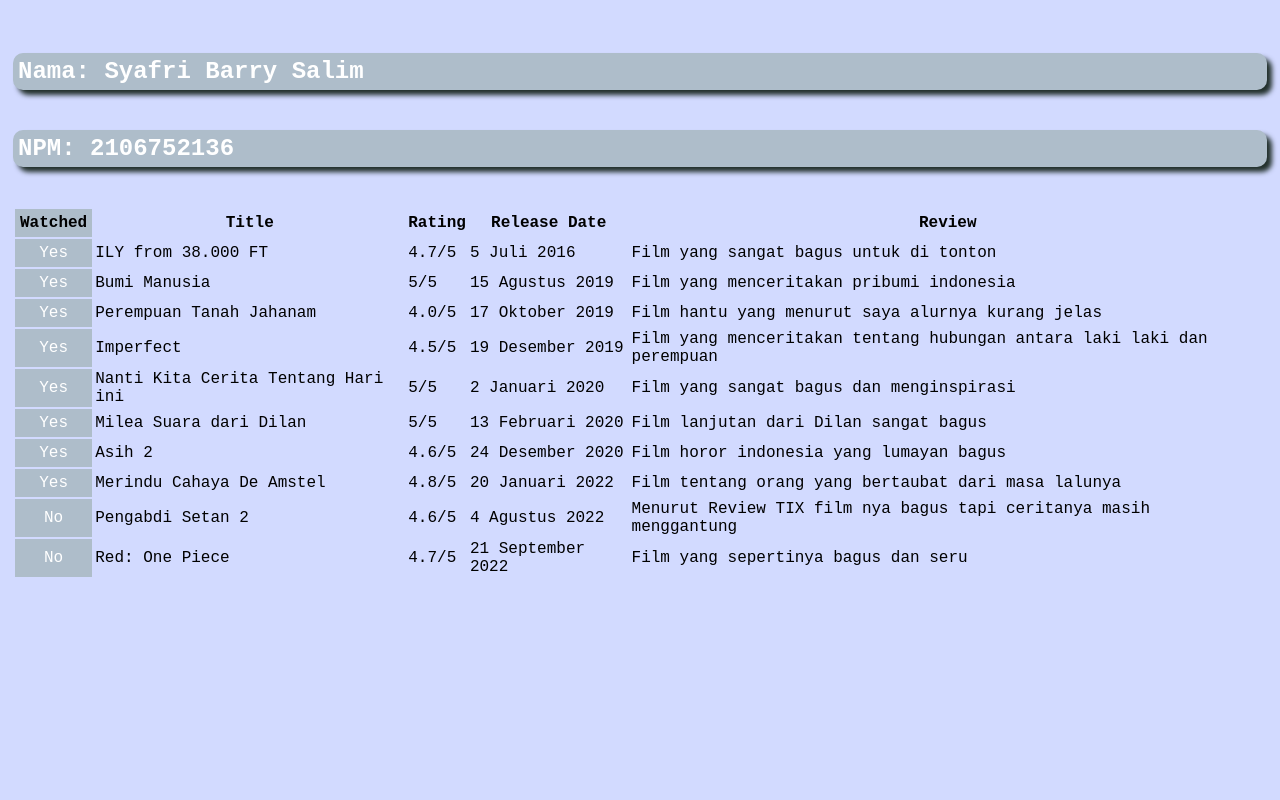
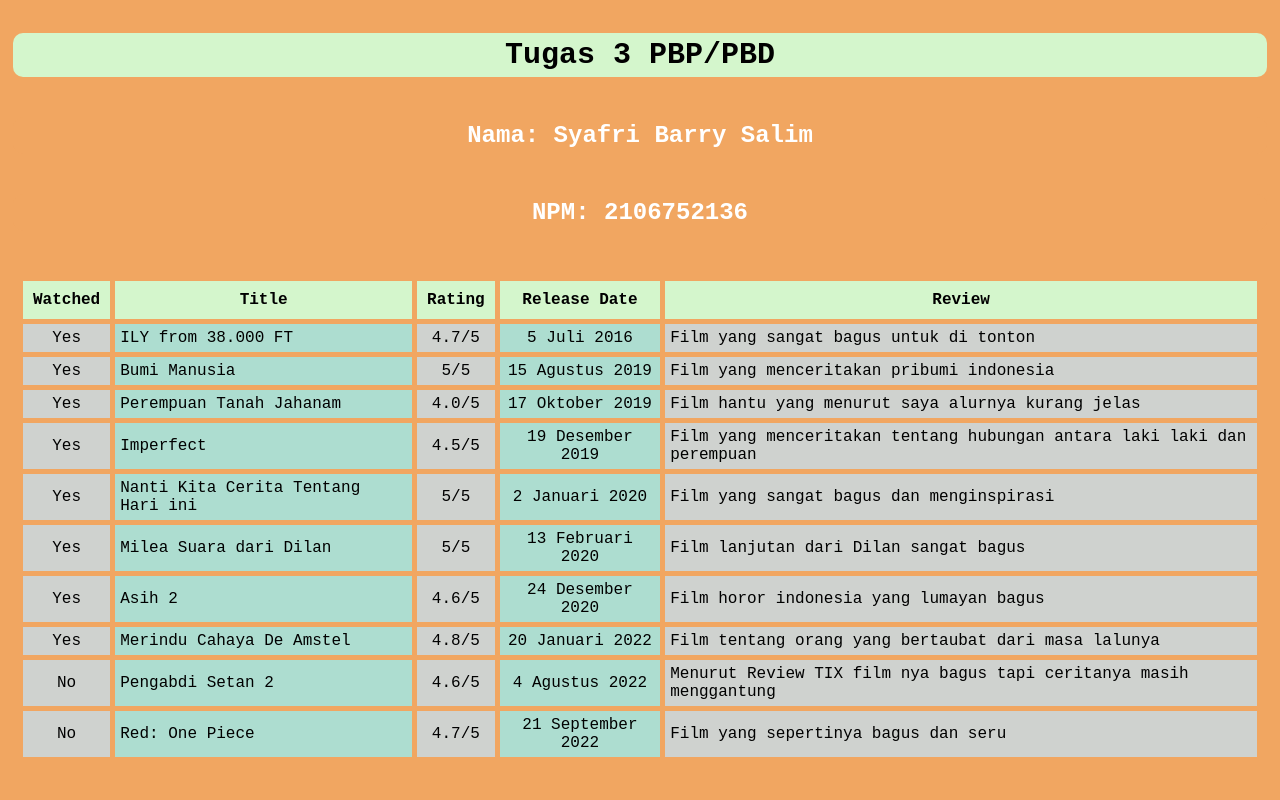
Before and after one commit to SyafriBarry/Tugas2PBP, a Django app: page /mywatchlist/html/ in a window 1280 px wide. Run offline with Django 4.2, Linux system fonts and the light colour scheme; data comes from the database, SQL or seed files in the repository.

Commit message:
bismillah selesai

```diff
--- a/mywatchlist/templates/mywatchlist.html
+++ b/mywatchlist/templates/mywatchlist.html
@@ -2,27 +2,39 @@
 
 {% block content %}
 
-<body style = "font-family:'Courier New'; padding: 5px; background-color: #D2DAFF; color: rgb(0, 0, 0);">
-   <h5 style = "text-align:left;font-size: 24px; background-color: #AEBDCA; border-radius: 10px 10px 10px 10px; color: rgb(255, 255, 255); padding: 5px; box-shadow: 5px 5px 5px #22302c;">Nama: {{nama}}</h5>
-   <h5 style = "text-align:left;font-size: 24px; background-color: #AEBDCA; border-radius: 10px 10px 10px 10px; color: rgb(255, 255, 255); padding: 5px; box-shadow: 5px 5px 5px #22302c;">NPM: {{NPM}} </h5>
+<body style = "font-family:'Courier New'; padding: 5px; background-color: #F1A661; color: rgb(0, 0, 0);">
+    <h1 style = "text-align:center;font-size: 30px; background-color: #D4F6CC; border-radius: 10px 10px 10px 10px; color: rgb(0, 0, 0); padding: 5px;"> Tugas 3 PBP/PBD</h1>
+   <h5 style = "text-align:center;font-size: 24px; background-color: #F1A661; border-radius: 10px 10px 10px 10px; color: rgb(255, 255, 255); padding: 5px;">Nama: {{nama}}</h5>
+   <h5 style = "text-align:center;font-size: 24px; background-color: #F1A661; border-radius: 10px 10px 10px 10px; color: rgb(255, 255, 255); padding: 5px;">NPM: {{NPM}} </h5>
 
 
-<table>
+   <style>
+    table, th, td {
+
+      padding: 5px;
+    }
+    table {
+      border-spacing: 5px;
+    }
+    </style>
+
+
+<table style="width:100%">
     <tr>
-    <th style = "text-align: center; background-color: #AEBDCA; color: rgb(0, 0, 0); padding: 5px; ">Watched</th>
-    <th>Title</th>
-    <th>Rating</th>
-    <th>Release Date</th>
-    <th>Review</th>
+    <th style = "text-align: center; background-color: #D4F6CC; color: rgb(0, 0, 0); padding: 10px; ">Watched</th>
+    <th style = "text-align: center; background-color: #D4F6CC; color: rgb(0, 0, 0); padding: 10px; ">Title</th>
+    <th style = "text-align: center; background-color: #D4F6CC; color: rgb(0, 0, 0); padding: 10px; ">Rating</th>
+    <th style = "text-align: center; background-color: #D4F6CC; color: rgb(0, 0, 0); padding: 10px; ">Release Date</th>
+    <th style = "text-align: center; background-color: #D4F6CC; color: rgb(0, 0, 0); padding: 10px; ">Review</th>
     </tr>
 
     {% for film in list_film %}
     <tr>
-        <td style = "text-align: center; background-color: #AEBDCA; color: rgb(255, 255, 255); padding: 5px; " >{{film.watched}}</td>
-        <td>{{film.title}}</td>
-        <td>{{film.rating}}</td>
-        <td>{{film.release_date}}</td>
-        <td>{{film.review}}</td>
+        <td style = "text-align: center; background-color: #CFD2CF; color: rgb(0, 0, 0); padding: 5px;">{{film.watched}}</td>
+        <td style = "text-align: left; background-color: #ADDDD0; color: rgb(0, 0, 0); padding: 5px;">{{film.title}}</td>
+        <td style = "text-align: center; background-color: #CFD2CF; color: rgb(0, 0, 0); padding: 5px; ">{{film.rating}}</td>
+        <td style = "text-align: center; background-color: #ADDDD0; color: rgb(0, 0, 0); padding: 5px;">{{film.release_date}}</td>
+        <td style = "text-align: left; background-color: #CFD2CF; color: rgb(0, 0, 0); padding: 5px; ">{{film.review}}</td>
     </tr>
 {% endfor %}
 
```
